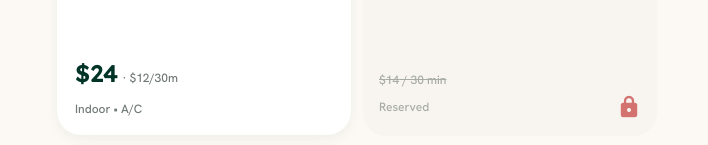
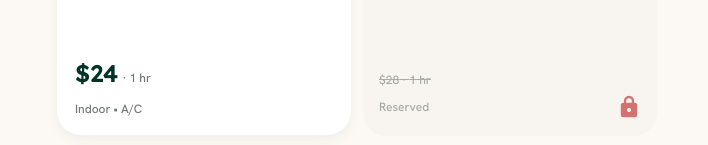
Before and after one commit to wel-stein/court-booking-system, a React (Vite) app: page /#/courts in a window 1280 px wide. Shown: the part 481-626 px from the top of the page, without its empty margins (283-991 px from the left). Built offline with nearby package versions, Linux system fonts and the light colour scheme.

Commit message:
Show price-per-duration on Select Court cards
Each available court card now reads e.g. "$24 · 1 hr" or
"$36 · 1 hr 30 mins" so the displayed price clearly corresponds to
the selected duration window. Booked cards use the same formatting
on their struck-through hint.

```diff
--- a/src/pages/SelectCourt.tsx
+++ b/src/pages/SelectCourt.tsx
@@ -75,7 +75,7 @@ function CourtCard({
           </div>
           <div className="space-y-xs">
             <span className="font-label text-label-sm text-outline line-through">
-              ${court.ratePer30Min} / 30 min
+              ${total.toFixed(0)} · {formatDuration(durationMins)}
             </span>
             <div className="flex items-center justify-between">
               <span className="font-label text-label-sm text-outline">{court.amenities}</span>
@@ -108,7 +108,7 @@ function CourtCard({
           <div className="flex items-baseline gap-xs">
             <span className="font-display text-headline-md text-primary">${total.toFixed(0)}</span>
             <span className="font-label text-label-sm text-outline">
-              · ${court.ratePer30Min}/30m
+              · {formatDuration(durationMins)}
             </span>
           </div>
           <div className="flex items-end justify-between">
```
